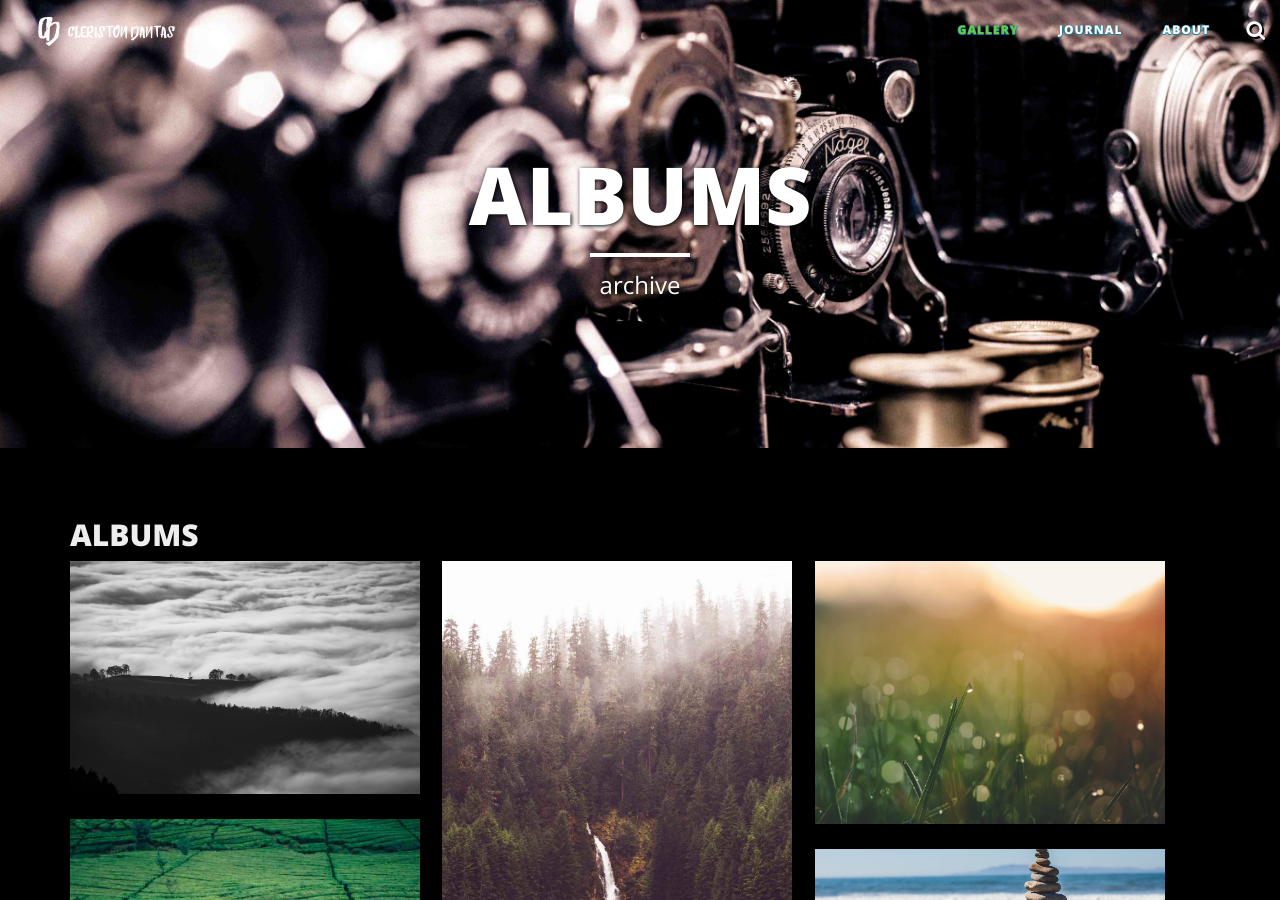
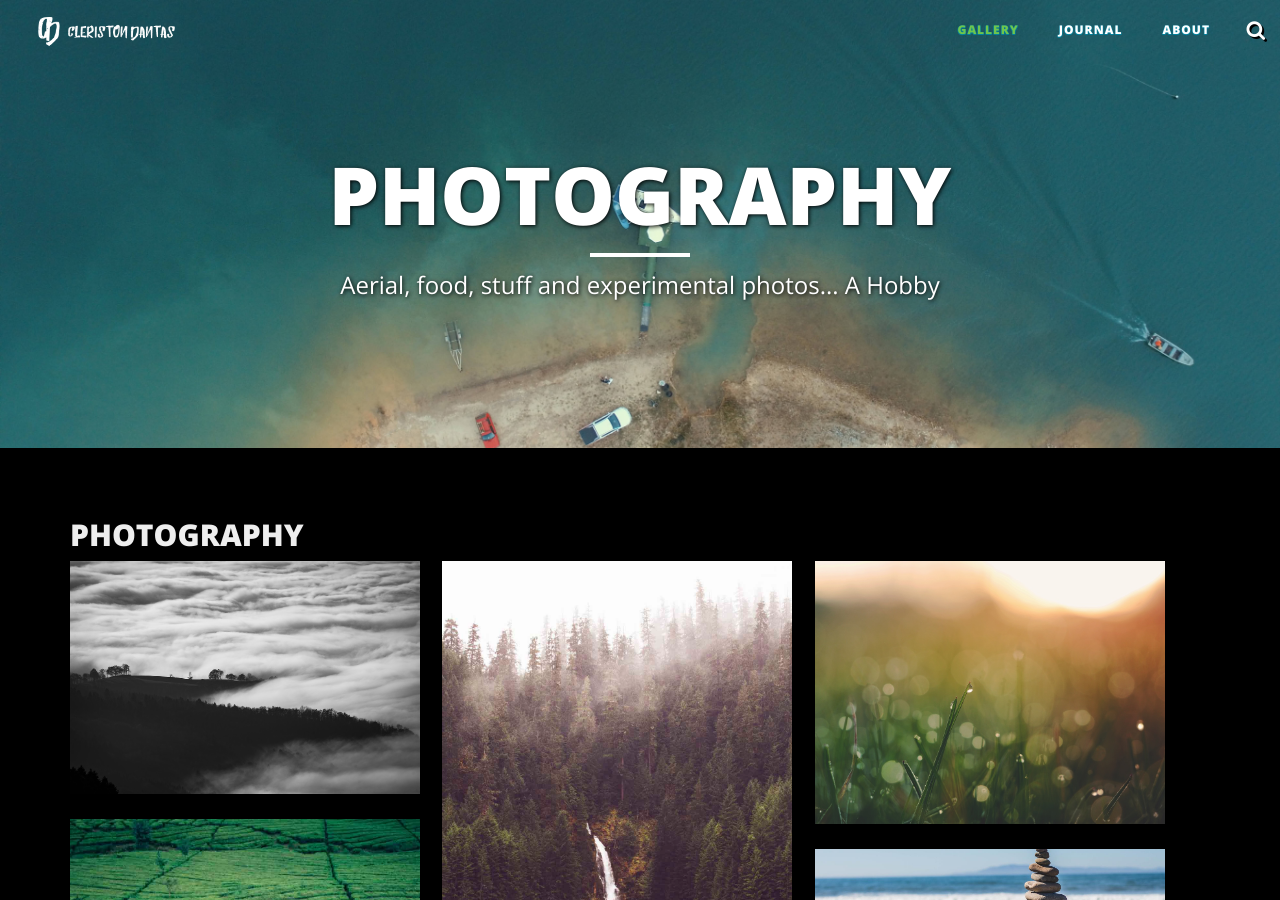
Before and after one commit to cleristondantas/cleristondantas.github.io, a Jekyll site: the page built from gallery/index.html, in a window 1280 px wide and 900 px high. Built offline with Jekyll 4.4.1, drawn with Linux system fonts in a browser that asks for light colours; nearby versions of some CDN libraries.

Commit message:
novas imagens para sessoes

```diff
--- a/_config.yml
+++ b/_config.yml
@@ -33,9 +33,9 @@ comments :
 
 # Internal nav
 nav:
-  - GALLERY: "https://cleriston.me/gallery/"
-  - JOURNAL: "https://cleriston.me/journal/"
-  - ABOUT: "https://cleriston.me/about/"
+  - GALLERY: "http://cleriston.me/gallery/"
+  - JOURNAL: "http://cleriston.me/journal/"
+  - ABOUT: "http://cleriston.me/about/"
 
 # All translation keys
 translations:
--- a/gallery/index.html
+++ b/gallery/index.html
@@ -1,7 +1,7 @@
 ---
 layout: page
-title: "ALBUMS"
-description: "archive"
+title: "PHOTOGRAPHY"
+description: "Aerial, food, stuff and experimental photos... A Hobby"
 active: gallery
 header-img: "img/gallery-bg.jpg"
 images:
```
Also changed, not shown: img/about-bg.jpg, img/archive-bg.jpg, img/gallery-bg.jpg, img/misc-bg.jpg, 1 other file.
